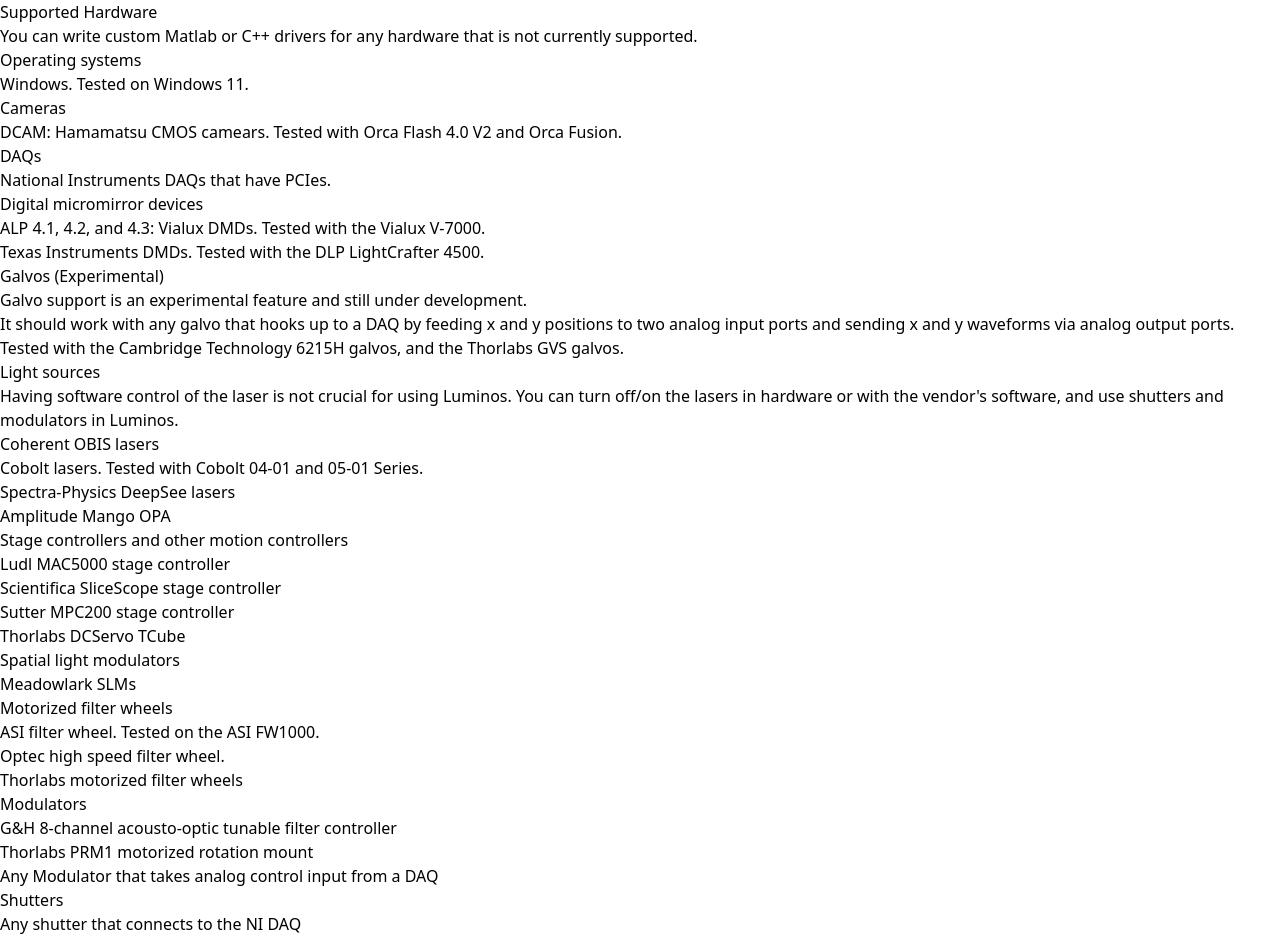
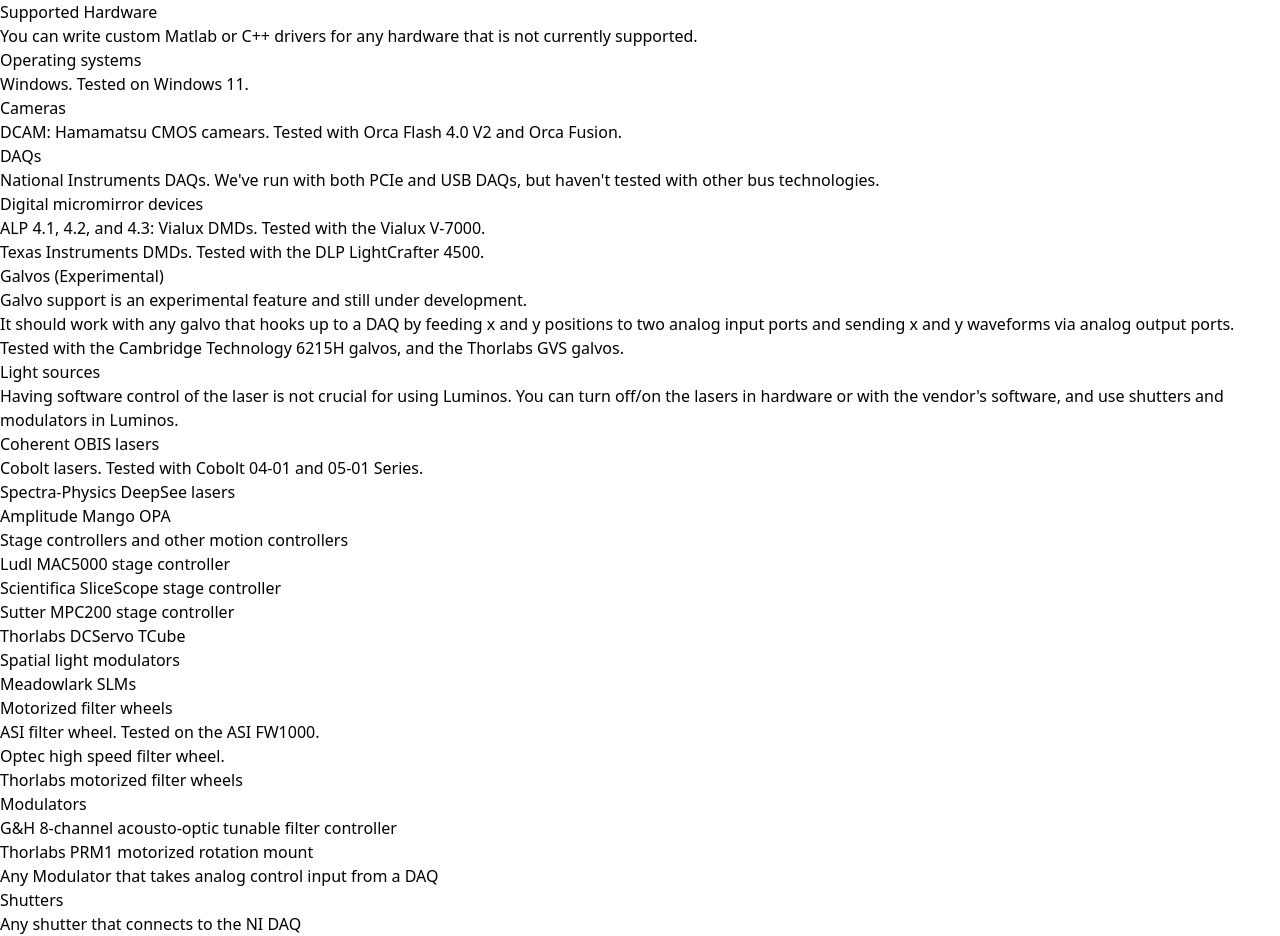
Before and after one commit to adamcohenlab/luminos-docs, a Next.js app: page /supported-devices in a window 1280 px wide. Built offline with nearby package versions, Linux system fonts and the light colour scheme.

Commit message:
Update supported-devices.mdx to reflect USB DAQ compatibility

```diff
--- a/pages/supported-devices.mdx
+++ b/pages/supported-devices.mdx
@@ -12,7 +12,7 @@
 
 #### DAQs
 
-- National Instruments DAQs that have PCIes.
+- National Instruments DAQs. We've run with both PCIe and USB DAQs, but haven't tested with other bus technologies.
 
 #### Digital micromirror devices
 
```
